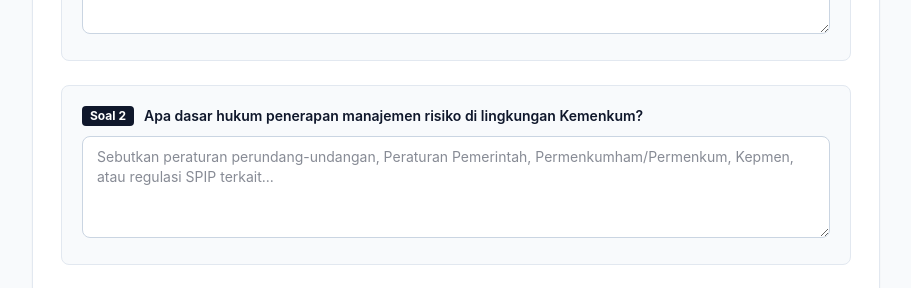
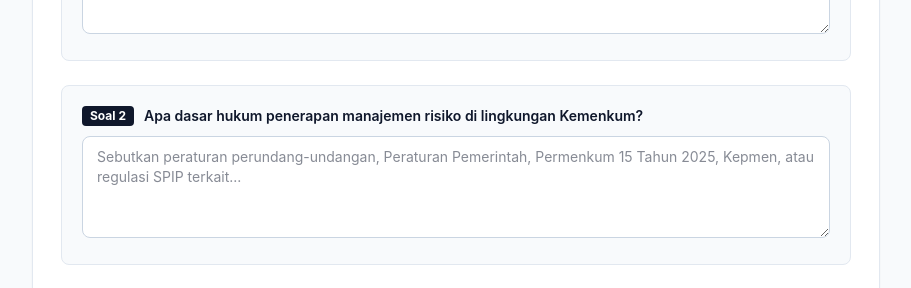
Before and after one commit to athay04-cloud/Eval-MR-2026, a React (Vite) app: page / in a window 1280 px wide. Shown: the part 1160-1448 px from the top of the page, without its empty margins (184-1095 px from the left). Built offline with nearby package versions, Linux system fonts and the light colour scheme.

Commit message:
feat: update legal references to Permenkum 15/2025
Updated mock data, question metadata, and placeholders to reference Permenkum No. 15 Tahun 2025 as the current legal basis for risk management.

```diff
--- a/src/data/mockData.ts
+++ b/src/data/mockData.ts
@@ -13,7 +13,7 @@ export const INITIAL_MOCK_RESPONDENTS: Respondent[] = [
     keteranganUpr: 'Koordinator Unit Pemilik Risiko (UPR) Tingkat Satker pada Pokja Keuangan dan Aset BMN.',
     answers: {
       1: 'Risiko adalah potensi peristiwa ketidakpastian yang apabila terjadi dapat menghambat atau menggagalkan pencapaian sasaran strategis instansi. Sedangkan Manajemen Risiko adalah rangkaian proses terstruktur, berkesinambungan, dan terintegrasi meliputi penetapan konteks, identifikasi, analisis kemungkinan dan dampak, evaluasi, hingga penyusunan rencana tindak pengendalian (RTP) guna menjaga akuntabilitas kinerja keuangan dan aset satker.',
-      2: 'Dasar hukum utama adalah PP No. 60 Tahun 2008 tentang Sistem Pengendalian Intern Pemerintah (SPIP) khususnya unsur Penilaian Risiko, Peraturan Menteri Hukum dan HAM tentang Penerapan Manajemen Risiko di Lingkungan Kemenkumham, serta Keputusan Menteri tentang Pedoman Pelaksanaan Manajemen Risiko dan Piagam Manajemen Risiko.',
+      2: 'Dasar hukum utama adalah PP No. 60 Tahun 2008 tentang Sistem Pengendalian Intern Pemerintah (SPIP) khususnya unsur Penilaian Risiko, Permenkum 15 Tahun 2025 tentang Penerapan Manajemen Risiko di Lingkungan Kementerian Hukum, serta Keputusan Menteri tentang Pedoman Pelaksanaan Manajemen Risiko dan Piagam Manajemen Risiko.',
       3: 'Pernah mengikuti Workshop Penyusunan Profil Risiko dan Register Risiko Satker yang diselenggarakan oleh BPSDM Hukum dan HAM bekerja sama dengan BPKP pada Bulan Mei 2025, serta Pelatihan Mandiri Manajemen Risiko SPBE via MOOC Kemenkum.',
       4: 'Tahapan penyusunan manajemen risiko terdiri atas: (1) Penetapan Konteks dan Sasaran Kinerja Satker; (2) Identifikasi Risiko (mengenali risiko, penyebab langsung/akar masalah, dan akibatnya); (3) Analisis Risiko (mengukur level kemungkinan dan besaran dampak); (4) Evaluasi Risiko (menentukan ranking prioritas risiko); (5) Penanganan Risiko (menyusun Rencana Tindak Pengendalian / RTP); didukung dengan (6) Pemantauan berkala dan Komunikasi Konsultasi kepada pimpinan UPR.',
       5: 'Risiko: Keterlambatan penyelesaian pelaporan rekonsiliasi BMN semesteran akibat ketidaksesuaian input aplikasi Sakti dengan fisik lapangan. Rencana Tindak Penanganan (RTP): Pelaksanaan pra-rekonsiliasi internal mingguan bersama pengelola BMN dan operator keuangan, pembuatan checklist verifikasi mandiri, dan supervisi terpadu sebelum batas akhir cut-off pelaporan.',
@@ -66,7 +66,7 @@ export const INITIAL_MOCK_RESPONDENTS: Respondent[] = [
     keteranganUpr: 'Bukan pengurus inti UPR, namun bertindak sebagai pelaksana teknis pengamanan sistem informasi dan operasional infrastruktur TI pendukung risiko SPBE.',
     answers: {
       1: 'Menurut pemahaman saya, risiko adalah potensi terjadinya kendala, kegagalan sistem, atau ancaman siber yang mengganggu kelangsungan layanan pendaftaran daring. Manajemen risiko adalah langkah-langkah preventif teknologi informasi dan tata kelola SOP untuk meminimalkan waktu henti (downtime) dan kebocoran data.',
-      2: 'PP 60 Tahun 2008 tentang SPIP, Perpres SPBE No. 95 Tahun 2018 tentang Manajemen Risiko SPBE, serta Permenkumham pedoman manajemen risiko teknologi informasi.',
+      2: 'PP 60 Tahun 2008 tentang SPIP, Perpres SPBE No. 95 Tahun 2018 tentang Manajemen Risiko SPBE, serta Permenkum 15 Tahun 2025 tentang Penerapan Manajemen Risiko di Lingkungan Kementerian Hukum.',
       3: 'Pernah mengikuti pelatihan online Cyber Security Incident Handling dan Manajemen Risiko SPBE Pusdatin Kemenkum pada tahun 2024.',
       4: 'Tahapannya mencakup identifikasi aset kritis TI, analisis kerentanan (vulnerability assessment) dan ancaman siber, penaksiran dampak gangguan layanan, implementasi patch/backup mitigasi, serta monitoring log insiden berkala.',
       5: 'Risiko: Serangan Distributed Denial of Service (DDoS) atau lonjakan trafik yang menyebabkan sistem permohonan daring lambat diakses publik. Rencana penanganan: Implementasi Cloud Web Application Firewall (WAF), load balancer redundan, serta uji beban berkala sebelum masa puncak permohonan.',
--- a/src/data/questions.ts
+++ b/src/data/questions.ts
@@ -23,14 +23,14 @@ export const QUESTIONS_DATA: QuestionDefinition[] = [
     categoryTitle: 'Bagian A: Pemahaman Manajemen Risiko',
     title: 'Dasar Hukum Penerapan Manajemen Risiko',
     question: 'Apa dasar hukum penerapan manajemen risiko di lingkungan Kemenkum?',
-    placeholder: 'Sebutkan peraturan perundang-undangan, Peraturan Pemerintah, Permenkumham/Permenkum, Kepmen, atau regulasi SPIP terkait...',
+    placeholder: 'Sebutkan peraturan perundang-undangan, Peraturan Pemerintah, Permenkum 15 Tahun 2025, Kepmen, atau regulasi SPIP terkait...',
     bobotMax: 10,
-    kisiKisi: `• PP No. 60 Tahun 2008 tentang Sistem Pengendalian Intern Pemerintah (SPIP) - khususnya sub-unsur Penilaian Risiko.\n• Peraturan Menteri Hukum dan HAM (Permenkumham) terkait Penyelenggaraan Sistem Pengendalian Intern Pemerintah dan Manajemen Risiko di Lingkungan Kemenkumham/Kemenkum.\n• Keputusan Menteri tentang Pedoman Pelaksanaan Manajemen Risiko dan Piagam Manajemen Risiko.\n• Standar Internasional ISO 31000:2018 (Risk Management - Guidelines) sebagai acuan rujukan teknis.`,
+    kisiKisi: `• PP No. 60 Tahun 2008 tentang Sistem Pengendalian Intern Pemerintah (SPIP) - khususnya sub-unsur Penilaian Risiko.\n• Peraturan Menteri Hukum (Permenkum) No. 15 Tahun 2025 tentang Penerapan Manajemen Risiko di Lingkungan Kementerian Hukum.\n• Keputusan Menteri tentang Pedoman Pelaksanaan Manajemen Risiko dan Piagam Manajemen Risiko.\n• Standar Internasional ISO 31000:2018 (Risk Management - Guidelines) sebagai acuan rujukan teknis.`,
     rubrik: {
       1: 'Sangat Kurang (1-3): Tidak tahu / tidak menyebutkan dasar hukum sama sekali atau menyebutkan regulasi yang sama sekali tidak relevan.',
       2: 'Kurang (4-6): Hanya menyebutkan peraturan umum (misalnya hanya menyebut "UUD 1945" atau "peraturan menteri" tanpa nomor dan substansi yang jelas).',
-      3: 'Cukup / Baik (7-8): Menyebutkan minimal 1 regulasi pokok yang tepat (misal: PP 60/2008 tentang SPIP atau Permenkum/Kepmen Manajemen Risiko).',
-      4: 'Sangat Lengkap (9-10): Menyebutkan kombinasi regulasi hierarki lengkap: PP No. 60/2008 (SPIP), Permenkum/Kepmen penerapan manajemen risiko kemenkum, dan acuan pedoman teknis/ISO 31000.'
+      3: 'Cukup / Baik (7-8): Menyebutkan minimal 1 regulasi pokok yang tepat (misal: PP 60/2008 tentang SPIP atau Permenkum 15 Tahun 2025 tentang Manajemen Risiko).',
+      4: 'Sangat Lengkap (9-10): Menyebutkan kombinasi regulasi hierarki lengkap: PP No. 60/2008 (SPIP), Permenkum 15 Tahun 2025 tentang Manajemen Risiko di Lingkungan Kementerian Hukum, dan acuan pedoman teknis/ISO 31000.'
     }
   },
   {
```
Also changed, not shown: 2 other files (tests, documents, lock files or other folders).
